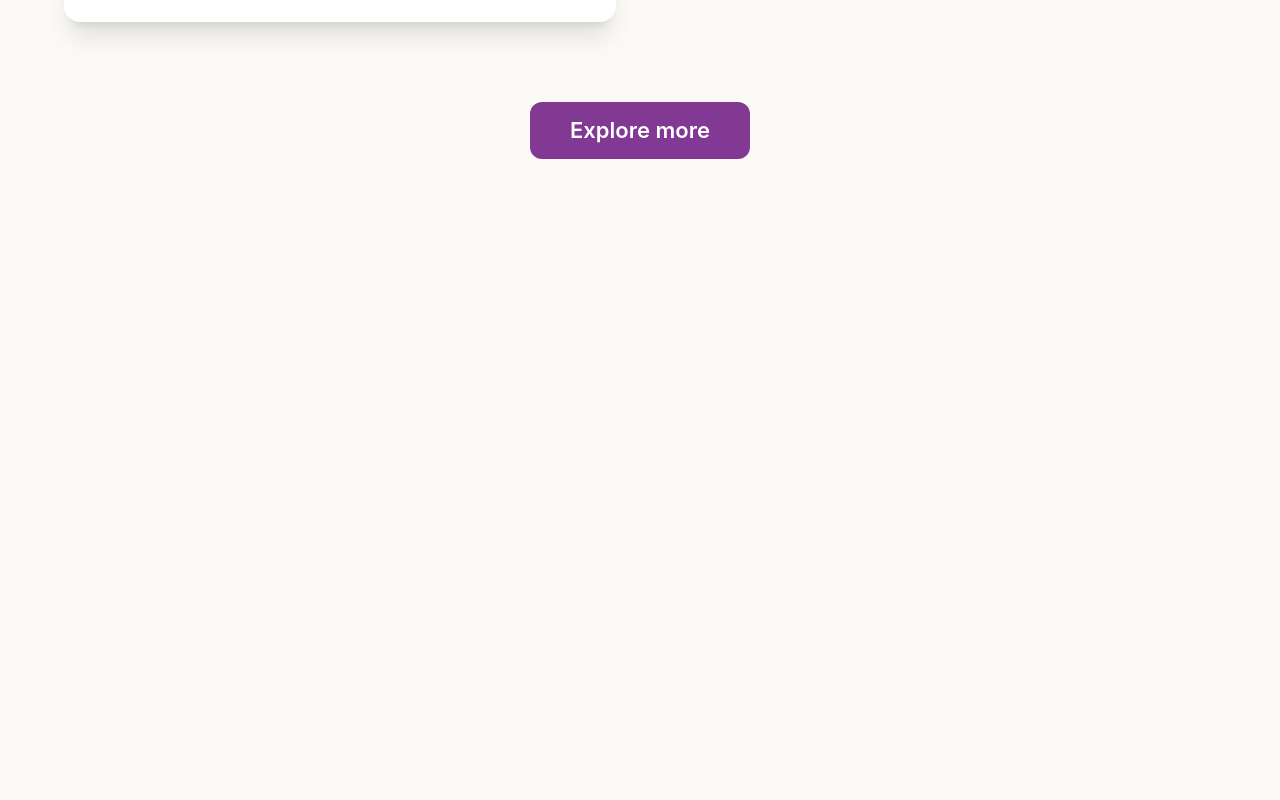
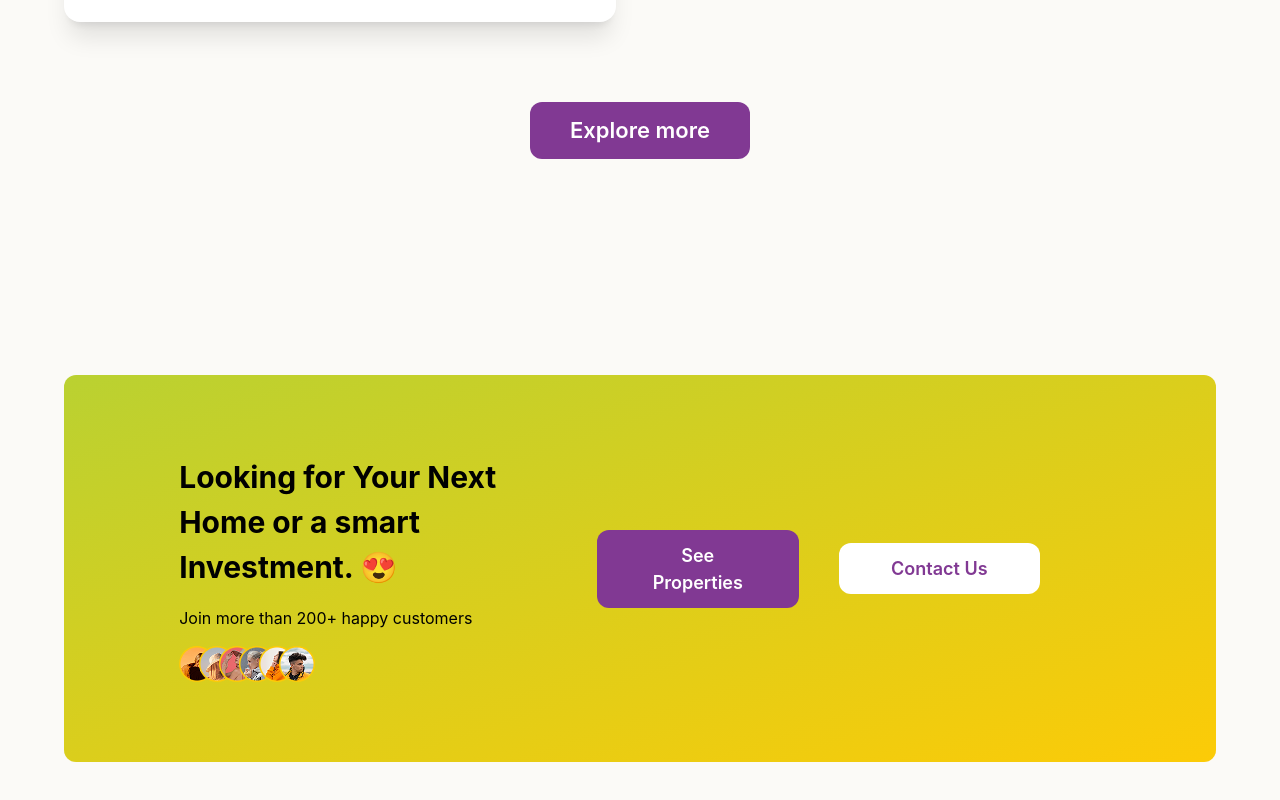
Before and after one commit to Frokesy/ownage, a React (Vite) app: page / in a window 1280 px wide. Shown: the part 5365-6165 px from the top of the page. Before the commit the page ends 5700 px from the top, so only its background shows below. Built offline with nearby package versions, Linux system fonts and the light colour scheme.

Commit message:
designed cta section

```diff
--- a/src/App.tsx
+++ b/src/App.tsx
@@ -6,6 +6,7 @@ import TheWhy from './components/home/TheWhy';
 import Experts from './components/home/Experts';
 import Testimonials from './components/home/Testimonials';
 import Blog from './components/home/Blog';
+import Cta from './components/home/Cta';
 
 const App = () => {
   return (
@@ -17,6 +18,7 @@ const App = () => {
       <Experts />
       <Testimonials />
       <Blog />
+      <Cta />
     </div>
   )
 }
--- /dev/null
+++ b/src/components/home/Cta.tsx
@@ -0,0 +1,27 @@
+import React from "react";
+
+const Cta = () => {
+  return (
+    <div className="my-10 w-[90%] rounded-xl py-20 mx-auto from-[#FCCB07] bg-gradient-to-tl to-[#BAD131]">
+      <div className="lg:w-[80%] w-[90%] mx-auto flex lg:flex-row flex-col items-center justify-between lg:space-x-10 lg:space-y-0 space-y-6">
+        <div className="lg:w-[45%] space-y-4">
+          <h2 className="lg:text-[30px] font-bold">
+            Looking for Your Next Home or a smart Investment. 😍
+          </h2>
+          <p className="">Join more than 200+ happy customers</p>
+          <img src="/people.png" alt="people" />
+        </div>
+        <div className="lg:w-[60%] w-full flex lg:flex-row flex-col lg:mt-0 mt-10 items-center lg:space-x-10 lg:space-y-0 space-y-4">
+          <button className="bg-purple-20 lg:w-[40%] w-full text-white py-3 px-10 font-semibold rounded-xl lg:text-[18px]">
+            See Properties
+          </button>
+          <button className="text-purple-20 bg-white w-full lg:w-[40%] py-3 px-10 font-semibold rounded-xl lg:text-[18px]">
+            Contact Us
+          </button>
+        </div>
+      </div>
+    </div>
+  );
+};
+
+export default Cta;
```
